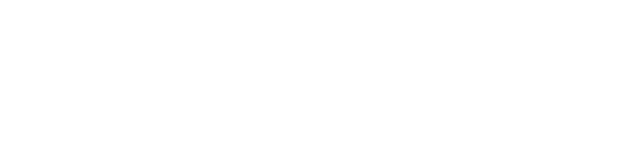
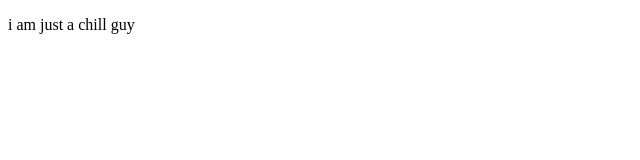
Before and after one commit to codeDawg-1/just2niggas, a plain HTML site: page hello.html in a window 1280 px wide. Shown: the whole page, without its empty margins (0-640 px from the left). Drawn offline with Linux system fonts and the light colour scheme.

Commit message:
just little change

```diff
--- a/hello.html
+++ b/hello.html
@@ -6,6 +6,6 @@
     <title>Document</title>
 </head>
 <body>
-
+    <p>i am just a chill guy</p>
 </body>
 </html>
```
